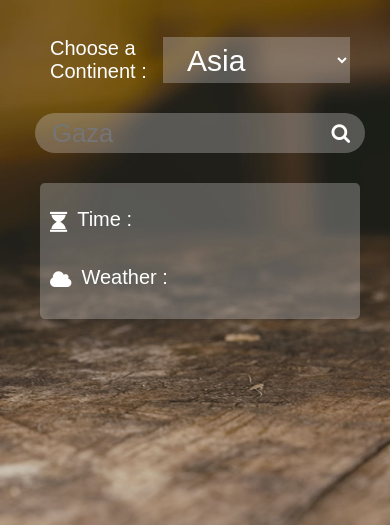
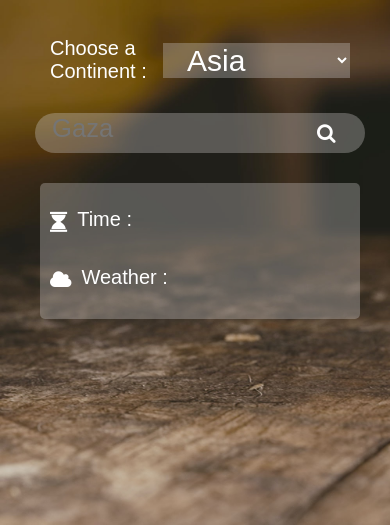
Before and after one commit to GSG-G11/Forecastime, a website: page index.html in a window 390 px wide. Shown: the part 319-844 px from the top of the page. Drawn offline with Linux system fonts and the light colour scheme; a web font is replaced by a local one.

Commit message:
fix in style Relates

```diff
--- a/style.css
+++ b/style.css
@@ -37,6 +37,7 @@ h1 {
 }
 .choose {
     display: flex;
+    align-items: center;
     margin-bottom: 30px;
     font-size: 30px;
     justify-content: space-around;
@@ -120,6 +121,16 @@ option{
         width: 300px;
         font-size: 20px;
     }
+    .search input {
+        top: 0;
+    }
+    .search i {
+        height: 100%;
+        width: 10%;
+        top: 0;
+        display: flex;
+        align-items: center;
+    }
     .card p{
         margin-top: 15px;
         font-size: 20px;
```
